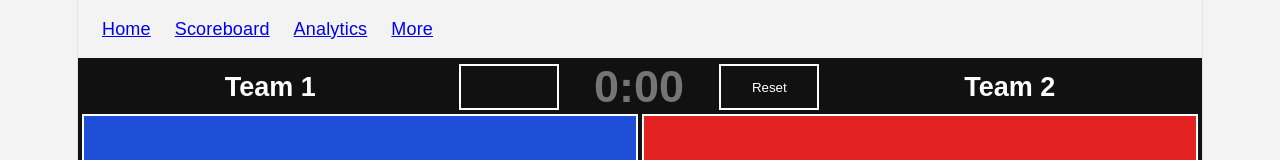
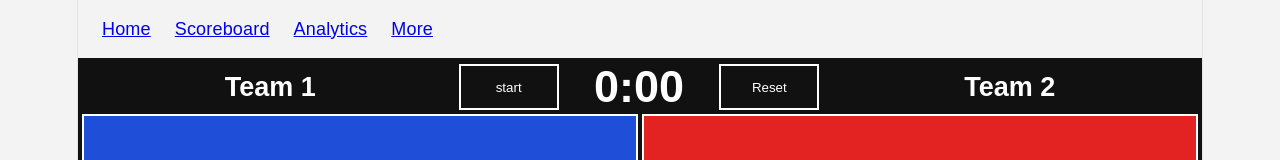
Before and after one commit to EvArbo/volleyball-scoreboard-v2, a React (Vite) app: page / in a window 1280 px wide. Shown: the top 160 px of the page. Built offline with nearby package versions, Linux system fonts and the light colour scheme.

Commit message:
added timer mechanic into react version

```diff
--- a/src/App.tsx
+++ b/src/App.tsx
@@ -1,4 +1,4 @@
-import { useEffect, useState } from 'react'
+import { useEffect, useRef, useState } from 'react'
 import type { GameState, TeamKey } from "./types"
 
 import AdditionalFeatures from "./components/AdditionalFeatures.tsx"
@@ -25,6 +25,7 @@ function App() {
       initialTimerSeconds: 0,
       remainingSeconds: 0,
       isTimerRunning: false,
+      toggleButton: "start"
     },
     additionalFeatures: {
       automaticRulesState: "Off",
@@ -35,13 +36,66 @@ function App() {
     }
   });
 
+  const isEnteringTimer = useRef(false);
+  const alarmTimeoutIds = useRef([]);
+  const timerEntryDigits = useRef("");
+
+
   useEffect(() => {
-    evaluateRules()
+      evaluateRules()
+    }, [
+      gameState.teamOne.score,
+      gameState.teamTwo.score,
+      gameState.teamOne.setsWon,
+      gameState.teamTwo.setsWon
+    ])
+
+    useEffect(() => {
+    if (!gameState.timer.isTimerRunning) {
+      return
+    }
+
+    const intervalId = setInterval(() => {
+      setGameState(previous => {
+        if (previous.timer.remainingSeconds <= 1) {
+          return {
+            ...previous,
+            timer: {
+              ...previous.timer,
+              remainingSeconds: 0,
+              isTimerRunning: false,
+              toggleButton: "Start",
+            },
+          }
+        }
+
+        return {
+          ...previous,
+          timer: {
+            ...previous.timer,
+            remainingSeconds:
+              previous.timer.remainingSeconds - 1,
+          },
+        }
+      })
+    }, 1000)
+
+    return () => {
+      clearInterval(intervalId)
+    }
+  }, [gameState.timer.isTimerRunning])
+
+  useEffect(() => {
+    if (
+      !gameState.timer.isTimerRunning &&
+      gameState.timer.remainingSeconds === 0 &&
+      gameState.timer.initialTimerSeconds > 0
+    ) {
+      playTimerSound()
+    }
   }, [
-    gameState.teamOne.score,
-    gameState.teamTwo.score,
-    gameState.teamOne.setsWon,
-    gameState.teamTwo.setsWon
+    gameState.timer.isTimerRunning,
+    gameState.timer.remainingSeconds,
   ])
 
   function updateTeamName(team: TeamKey, name: string) {
@@ -53,6 +107,40 @@ function App() {
         name: name,
       }
     }))
+  }
+
+  function changeIsTimerRunning() {
+    isEnteringTimer.current = false
+    stopTimerSound()
+
+    setGameState(previous => {
+      const willStart = !previous.timer.isTimerRunning
+
+      if (willStart && previous.timer.remainingSeconds <= 0) {
+        if (previous.timer.initialTimerSeconds <= 0) {
+          return previous
+        }
+
+        return {
+          ...previous,
+          timer: {
+            ...previous.timer,
+            remainingSeconds: previous.timer.initialTimerSeconds,
+            isTimerRunning: true,
+            toggleButton: "Pause",
+          },
+        }
+      }
+
+      return {
+        ...previous,
+        timer: {
+          ...previous.timer,
+          isTimerRunning: willStart,
+          toggleButton: willStart ? "Pause" : "Start",
+        },
+      }
+    })
   }
 
   function increaseScore(team: TeamKey) {
@@ -231,10 +319,25 @@ function App() {
   }
 
   function endSet(winningTeamKey) {
-    gameState[winningTeamKey].setsWon +=1;
+    setGameState(previous => ({
+      ...previous,
 
-    gameState.teamOne.score = 0;
-    gameState.teamTwo.score = 0;
+      [winningTeamKey]: {
+        ...previous[winningTeamKey],
+        setsWon: gameState[winningTeamKey].setsWon + 1,
+      },
+
+      teamOne: {
+        ...previous.teamOne,
+        score: 0
+      },
+
+      teamTwo: {
+        ...previous.teamTwo,
+        score: 0
+      }
+
+    }));
   }
 
   function endGame(winningTeamKey) {
@@ -242,6 +345,21 @@ function App() {
         winningTeamKey === "teamOne"
             ? gameState.teamOne.name
             : gameState.teamTwo.name;
+
+    setGameState(previous => ({
+        ...previous,
+      teamOne: {
+          ...previous.teamOne,
+          score: 0,
+          setsWon: 0
+        },
+
+        teamTwo: {
+          ...previous.teamTwo,
+          score: 0,
+          setsWon: 0
+        }
+    }));
 
     alert(`${winningTeamName} won the match! 🏐`);
 }
@@ -266,6 +384,251 @@ function App() {
     }
   }
 
+  // function parseTimerInput(timerText) {
+  //   const parts = timerText.split(":");
+
+  //   if (parts.length !== 2) {
+  //       return null;
+  //   }
+
+  //   const minutes = Number(parts[0]);
+  //   const seconds = Number(parts[1]);
+
+  //   if (
+  //       !Number.isInteger(minutes) ||
+  //       !Number.isInteger(seconds) ||
+  //       minutes < 0 ||
+  //       seconds < 0 ||
+  //       seconds > 59
+  //   ) {
+  //       return null;
+  //   }
+
+  //   return minutes * 60 + seconds;
+  // }
+
+function formatTimer(seconds) {
+    const minutes = Math.floor(seconds / 60);
+    const remainingSeconds = seconds % 60;
+
+    return `${minutes}:${remainingSeconds
+        .toString()
+        .padStart(2, "0")}`;
+}
+
+function updateTimerState(
+  updates: Partial<GameState["timer"]>
+) {
+  setGameState(previous => ({
+    ...previous,
+    timer: {
+      ...previous.timer,
+      ...updates,
+    },
+  }))
+}
+
+  function resetTimer() {
+    stopTimerSound()
+    isEnteringTimer.current = false
+
+    if (
+      !gameState.timer.isTimerRunning &&
+      gameState.timer.remainingSeconds ===
+        gameState.timer.initialTimerSeconds
+    ) {
+      updateTimerState({
+        initialTimerSeconds: 0,
+        remainingSeconds: 0,
+        isTimerRunning: false,
+        toggleButton: "Start",
+      })
+
+      return
+    }
+
+    updateTimerState({
+      remainingSeconds: gameState.timer.initialTimerSeconds,
+      isTimerRunning: false,
+      toggleButton: "Start",
+    })
+  }
+
+  const alarmSound = [
+    // Main melody
+    { freq: 293.66, duration: 192 }, // D4
+    { freq: 369.99, duration: 192 }, // F#4
+    { freq: 392.00, duration: 192 }, // G4
+    { freq: 293.66, duration: 192 }, // D4
+    { freq: 0,      duration: 192 },
+
+    { freq: 369.99, duration: 192 }, // F#4
+    { freq: 392.00, duration: 192 }, // G4
+    { freq: 293.66, duration: 192 }, // D4
+
+    { freq: 0,      duration: 192 },
+    { freq: 293.66, duration: 192 }, // D4
+    { freq: 369.99, duration: 192 }, // F#4
+    { freq: 392.00, duration: 192 }, // G4
+    { freq: 440.00, duration: 192 }, // A4
+    { freq: 493.88, duration: 192 }, // B4
+    { freq: 440.00, duration: 192 }, // A4
+    { freq: 392.00, duration: 192 }, // G4
+
+    { freq: 369.99, duration: 192 }, // F#4 / Gb4
+    { freq: 0,      duration: 192 },
+    { freq: 0,      duration: 192 },
+    { freq: 369.99, duration: 192 }, // F#4 / Gb4
+
+    { freq: 0,      duration: 192 },
+    { freq: 0,      duration: 192 },
+    { freq: 369.99, duration: 192 }, // F#4 / Gb4
+    { freq: 392.00, duration: 192 }, // G4
+    { freq: 392.00, duration: 192 }, // G4
+];
+
+const audioContext = new AudioContext();
+
+function playTimerSound() {
+    let noteStartTime = audioContext.currentTime;
+
+    for (const note of alarmSound) {
+        const durationInSeconds =
+            note.duration / 1000;
+
+        if (note.freq !== 0) {
+            const oscillator =
+                audioContext.createOscillator();
+
+            const gainNode =
+                audioContext.createGain();
+
+            oscillator.type = "triangle";
+            oscillator.frequency.value =
+                note.freq;
+
+            oscillator.connect(gainNode);
+            gainNode.connect(
+                audioContext.destination
+            );
+
+            gainNode.gain.value = 0.2;
+
+            oscillator.start(noteStartTime);
+
+            oscillator.stop(
+                noteStartTime
+                + durationInSeconds
+            );
+        }
+
+        noteStartTime += durationInSeconds;
+    }
+}
+
+function stopTimerSound() {
+    for (const timeoutId of alarmTimeoutIds.current) {
+        clearTimeout(timeoutId);
+    }
+
+    alarmTimeoutIds.current = [];
+}
+
+function timerDigitsToSeconds(digits) {
+    const placeValues = [1, 10, 60, 600];
+    const reversedDigits =
+        digits.split("").reverse();
+
+    let totalSeconds = 0;
+
+    for (
+        let i = 0;
+        i < reversedDigits.length;
+        i++
+    ) {
+        totalSeconds +=
+            Number(reversedDigits[i])
+            * placeValues[i];
+    }
+
+    return totalSeconds;
+}
+
+function setTimerSeconds(seconds: number) {
+  setGameState(previous => ({
+    ...previous,
+    timer: {
+      ...previous.timer,
+      initialTimerSeconds: seconds,
+      remainingSeconds: seconds,
+    },
+  }))
+}
+
+function handleTimerKeydown(event) {
+    const allowedKeys = [
+        "Backspace",
+        "Delete",
+        "ArrowLeft",
+        "ArrowRight",
+        "Tab",
+        "Enter"
+    ];
+
+    const isDigit = /^[0-9]$/.test(event.key);
+
+    if (!isDigit && !allowedKeys.includes(event.key)) {
+        event.preventDefault();
+        return;
+    }
+
+    const isNumberKey = /^[0-9]$/.test(event.key);
+
+    if (isNumberKey) {
+      event.preventDefault()
+      updateTimerState({
+        isTimerRunning: false,
+        toggleButton: "Start",
+      })
+
+      if (!isEnteringTimer.current) {
+        timerEntryDigits.current = ""
+        isEnteringTimer.current = true
+      }
+
+      timerEntryDigits.current =
+        (timerEntryDigits.current + event.key).slice(-4)
+
+      const enteredSeconds =
+        timerDigitsToSeconds(timerEntryDigits.current)
+
+      setTimerSeconds(enteredSeconds)
+
+      return
+    }
+
+    if (event.key === "Backspace") {
+      event.preventDefault()
+      updateTimerState({
+        isTimerRunning: false,
+        toggleButton: "Start",
+      })
+      timerEntryDigits.current =
+        timerEntryDigits.current.slice(0, -1)
+
+      const enteredSeconds =
+        timerEntryDigits.current === ""
+          ? 0
+          : timerDigitsToSeconds(timerEntryDigits.current)
+
+      setTimerSeconds(enteredSeconds)
+
+      isEnteringTimer.current = true
+
+      return
+    }
+  }
+
   return (
     <>
       <Header />
@@ -275,6 +638,10 @@ function App() {
           <GameInfo
           gameState={gameState}
           updateTeamName={updateTeamName}
+          changeIsTimerRunning={changeIsTimerRunning}
+          formatTimer={formatTimer}
+          resetTimer={resetTimer}
+          handleTimerKeyDown={handleTimerKeydown}
           />
           <Teams
             gameState={gameState}
--- a/src/components/GameInfo.tsx
+++ b/src/components/GameInfo.tsx
@@ -3,7 +3,10 @@ import type { GameState, TeamKey } from "../types"
 type GameInfoProps = {
   gameState: GameState;
   updateTeamName: (team: TeamKey, name: string) => void;
-
+  changeIsTimerRunning: () => void;
+  formatTimer: (seconds) => string;
+  resetTimer: () => void;
+  handleTimerKeyDown: (event) => void;
 };
 
 function handleEnterKey(
@@ -17,6 +20,10 @@ function handleEnterKey(
 function GameInfo({
     gameState,
     updateTeamName,
+    changeIsTimerRunning,
+    formatTimer,
+    resetTimer,
+    handleTimerKeyDown
 }: GameInfoProps ) {
   return (
     <section className="game-info">
@@ -30,7 +37,11 @@ function GameInfo({
         onKeyDown={handleEnterKey}
       />
       <section className="timer">
-        <button className="timer-toggle-button" type="button"></button>
+        <button
+          className="timer-toggle-button"
+          type="button"
+          onClick={() => changeIsTimerRunning()}
+        >{gameState.timer.toggleButton}</button>
 
         <input
           className="timer-input"
@@ -39,9 +50,20 @@ function GameInfo({
           pattern="[0-9]*"
           aria-label="timer"
           placeholder="0:00"
+          maxLength={5}
+          onKeyDown={(event) => {
+                                  handleTimerKeyDown(event)
+                                  handleEnterKey(event)
+                                }}
+          value={formatTimer(gameState.timer.remainingSeconds)}
+          readOnly
         />
 
-        <button className="timer-reset-button" type="button">Reset</button>
+        <button
+          className="timer-reset-button"
+          type="button"
+          onClick={() => resetTimer()}
+          >Reset</button>
       </section>
       <input
         className="team-name-input"
```
